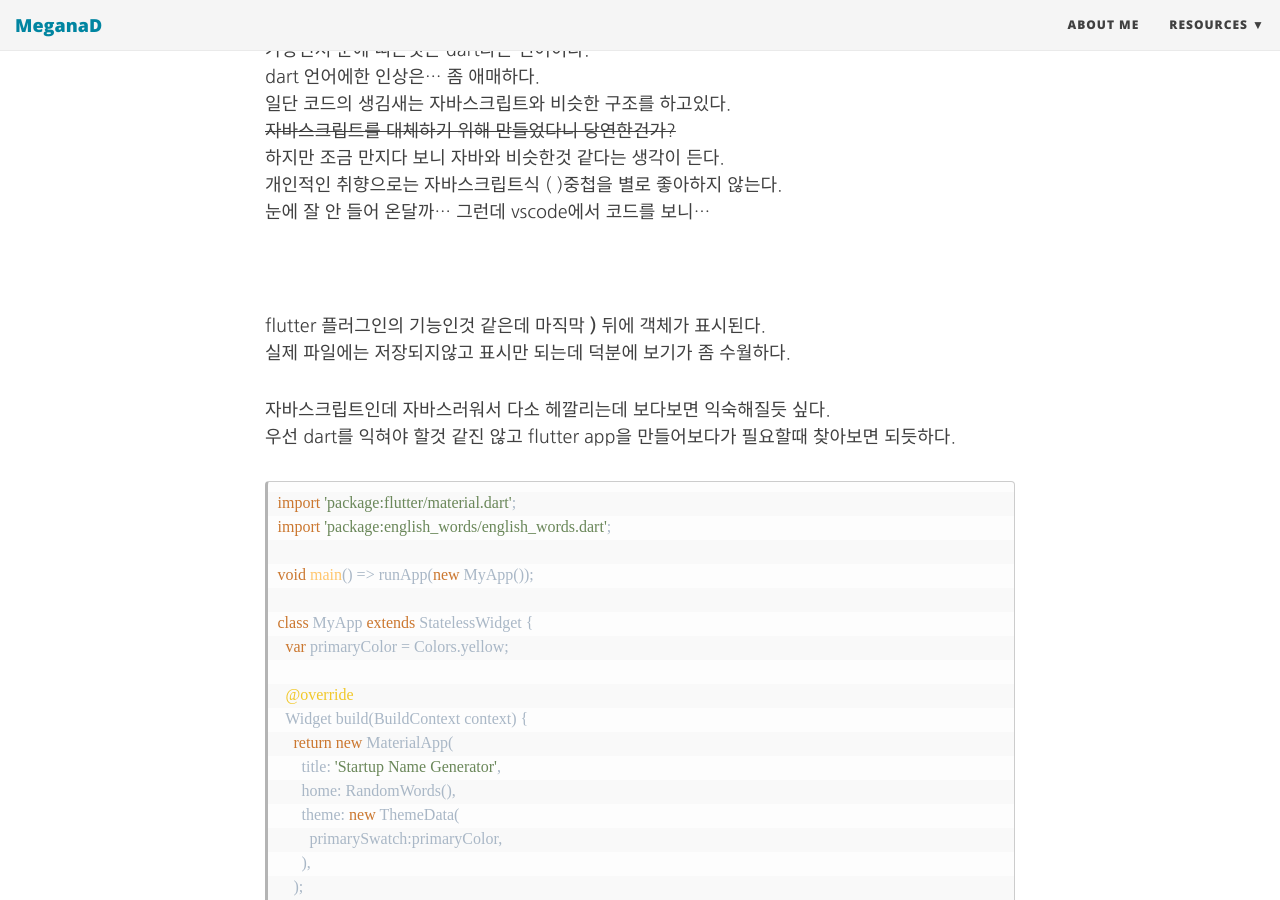
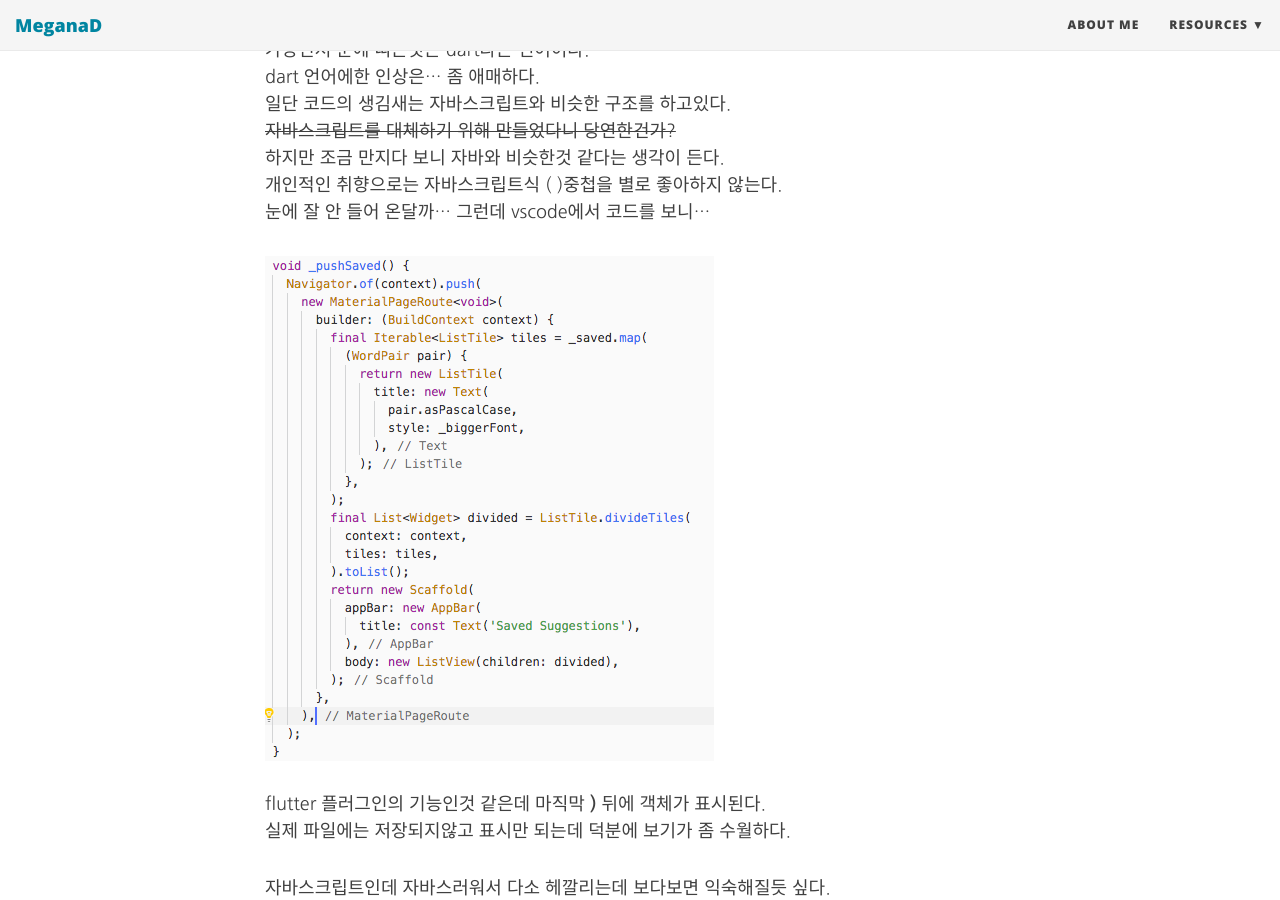
Before and after one commit to MeganaD/meganad.github.io, a Jekyll site: the page built from _posts/2019-03-27-flutter_test_drive.md, in a window 1280 px wide and 900 px high, scrolled down 433 px. Built offline with Jekyll 4.4.1, drawn with Linux system fonts in a browser that asks for light colours; nearby versions of some CDN libraries; some web fonts are replaced; a style sheet for code colours, icons or effects is not loaded.

Commit message:
img test

```diff
--- a/_posts/2019-03-27-flutter_test_drive.md
+++ b/_posts/2019-03-27-flutter_test_drive.md
@@ -18,7 +18,7 @@ dart 언어에한 인상은... 좀 애매하다.
 개인적인 취향으로는 자바스크립트식 ( )중첩을 별로 좋아하지 않는다.
 눈에 잘 안 들어 온달까... 그런데 vscode에서 코드를 보니...
 
-![](2019-03-27-flutter_test_drive/2019-03-28-09-28-26.png)
+![](../img/2019-03-27-flutter_test_drive/2019-03-28-09-28-26.png)
 
 flutter 플러그인의 기능인것 같은데 마직막 **)** 뒤에 객체가 표시된다.
 실제 파일에는 저장되지않고 표시만 되는데 덕분에 보기가 좀 수월하다.
```
Also changed, not shown: img/2019-03-27-flutter_test_drive/2019-03-28-09-28-26.png (renamed from _posts/2019-03-27-flutter_test_drive/2019-03-28-09-28-26.png).
